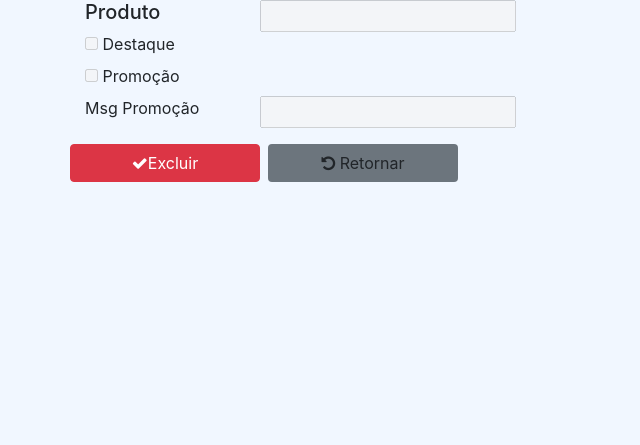
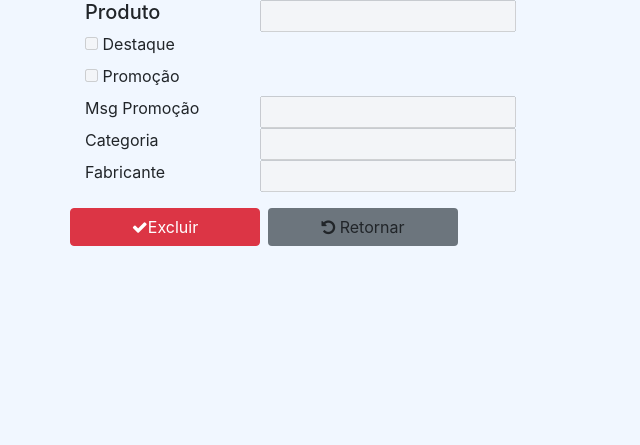
Before and after one commit to thelucascassio/ProgWeb2025, a Django app: page /produto/delete/1 in a window 1280 px wide. Shown: the part 56-501 px from the top of the page, without its empty margins (0-640 px from the left). Run offline with Django 4.2, Linux system fonts and the light colour scheme; data that the repository does not hold is empty; some libraries are stand-ins or nearby versions.

Commit message:
Finalizada a atividade solicitada para colocar os campos de categoria e fabricante nas demais páginas do projeto

```diff
--- a/Loja/loja/static/css/global.css
+++ b/Loja/loja/static/css/global.css
@@ -21,3 +21,7 @@ center;background-color: #ccc;}
 #383871;}
 .social-container a#google:hover, .social-container a#google:active{background-color:
 #9e3e2c;}
+/* .row{
+    display: flex;
+    max-width: 1920px
+} */
--- a/Loja/loja/templates/produto/produto-delete.html
+++ b/Loja/loja/templates/produto/produto-delete.html
@@ -39,6 +39,16 @@
                 <input value="{{produto.msgPromocao}}" name="msgPromocao" disabled>
             </div>
             <div class="row">
+                <!-- <input type="hidden" value="{{produto.id}}" name="id"> -->
+                <label for="Categoria" class="col-md-2">Categoria</label>
+                <input value="{{produto.categoria}}" name="Categoria" disabled>
+            </div>
+            <div class="row">
+                <!-- <input type="hidden" value="{{produto.id}}" name="id"> -->
+                <label for="Fabricante" class="col-md-2">Fabricante</label>
+                <input value="{{produto.fabricante}}" name="Fabricante" disabled>
+            </div>
+            <div class="row">
                 <button type="submit" class="btn btn-danger col-md-2 mt-3 mr-2"><i class="fa fa-check"></i>Excluir</button>
                 <a href="{% url 'produto' %}" class="btn bg-secondary col-md-2 mt-3"><i class="fa fa-rotate-left"></i> Retornar</a>
             </div>
--- a/Loja/loja/views/ProdutoView.py
+++ b/Loja/loja/views/ProdutoView.py
@@ -97,7 +97,9 @@ def details_produto_view(request, id=None):
         produtos = produtos.filter(id=id)
     produto = produtos.first()
     print(produto)
-    context = {'produto': produto}
+    Fabricantes = Fabricante.objects.all()
+    Categorias = Categoria.objects.all()
+    context = {'produto': produto, 'fabricantes': Fabricantes, 'categorias': Categorias}
     return render(request, template_name='produto/produto-details.html', context=context, status=200)
 
 def delete_produto_view(request, id=None):
@@ -107,7 +109,9 @@ def delete_produto_view(request, id=None):
         produtos = produtos.filter(id=id)
     produto = produtos.first()
     print(produto)
-    context = {'produto': produto}
+    Fabricantes = Fabricante.objects.all()
+    Categorias = Categoria.objects.all()
+    context = {'produto': produto, 'fabricantes': Fabricantes, 'categorias': Categorias}
     return render(request, template_name='produto/produto-delete.html', context=context, status=200)
 
 def delete_produto_postback(request, id=None):
@@ -126,6 +130,9 @@ def delete_produto_postback(request, id=None):
     return redirect("/produto")
 
 def create_produto_view(request, id=None):
+    Fabricantes = Fabricante.objects.all()
+    Categorias = Categoria.objects.all()
+    context = {'fabricantes': Fabricantes, 'categorias': Categorias}
     if request.method == 'POST':
         produto = request.POST.get("Produto")
         destaque = request.POST.get("destaque")
@@ -133,6 +140,8 @@ def create_produto_view(request, id=None):
         msgPromocao = request.POST.get("msgPromocao")
         preco = request.POST.get("preco")
         image = request.POST.get("image")
+        fabricante = request.POST.get("FabricanteFk")
+        categoria = request.POST.get("CategoriaFk")
         print("postback-create")
         print(produto)
         print(destaque)
@@ -153,6 +162,11 @@ def create_produto_view(request, id=None):
             obj_produto.criado_em = timezone.now()
             obj_produto.alterado_em = obj_produto.criado_em
                 # Se for anexado arquivo, salva na pasta e guarda nome no objeto
+            if categoria and categoria != "-1":
+                obj_produto.categoria_id = int(categoria)
+
+            if fabricante and fabricante != "-1":
+                obj_produto.fabricante_id = int(fabricante)
             if request.FILES is not None:
                 num_files = len(request.FILES.getlist('image'))
                 if num_files > 0:
@@ -167,4 +181,4 @@ def create_produto_view(request, id=None):
         except Exception as e:
             print("Erro inserindo produto: %s" % e)
         return redirect("/produto")
-    return render(request, template_name='produto/produto-create.html',status=200)
+    return render(request, template_name='produto/produto-create.html', context=context, status=200)
```
Also changed, not shown: Loja/loja/templates/produto/produto-create.html (+27 -0 lines), Loja/loja/templates/produto/produto-details.html (+12 -2 lines), Loja/lojaAdmin/media/iphone.webp (added).
